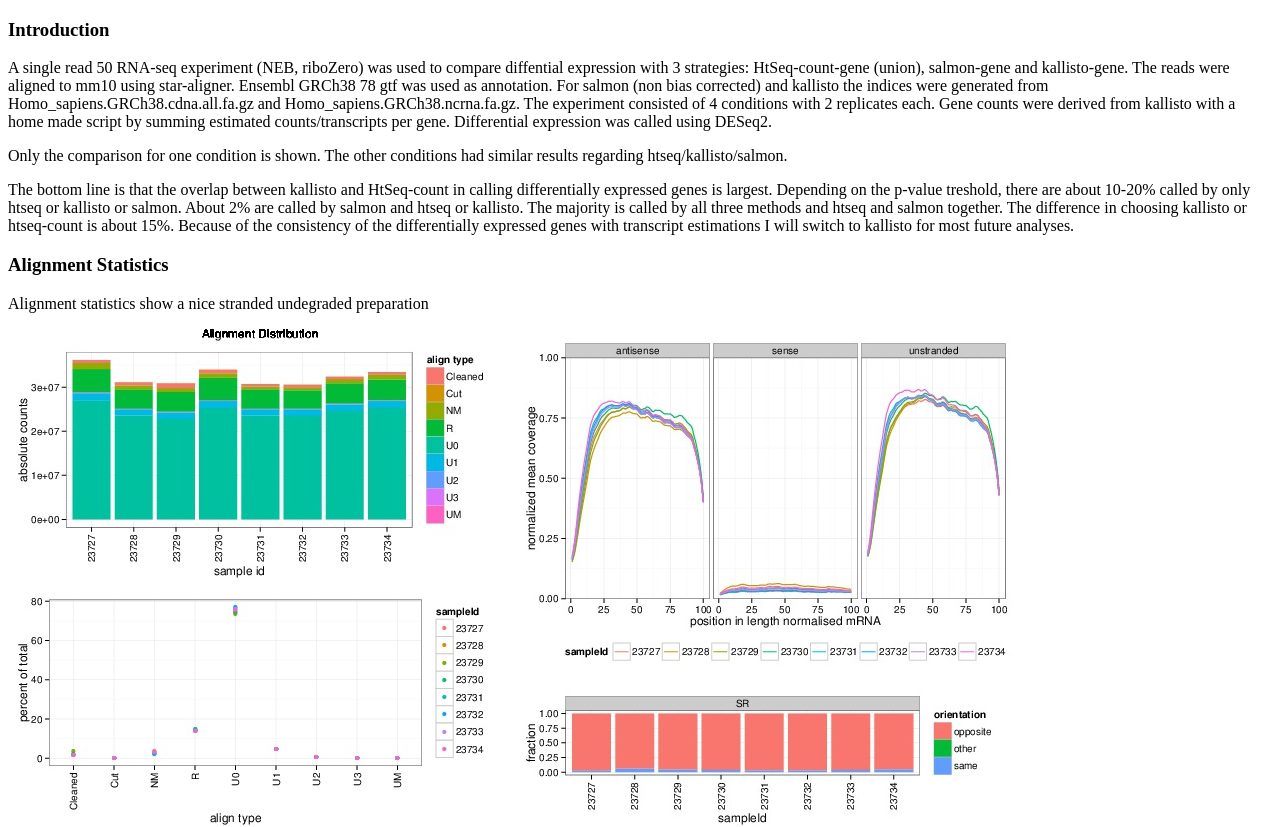
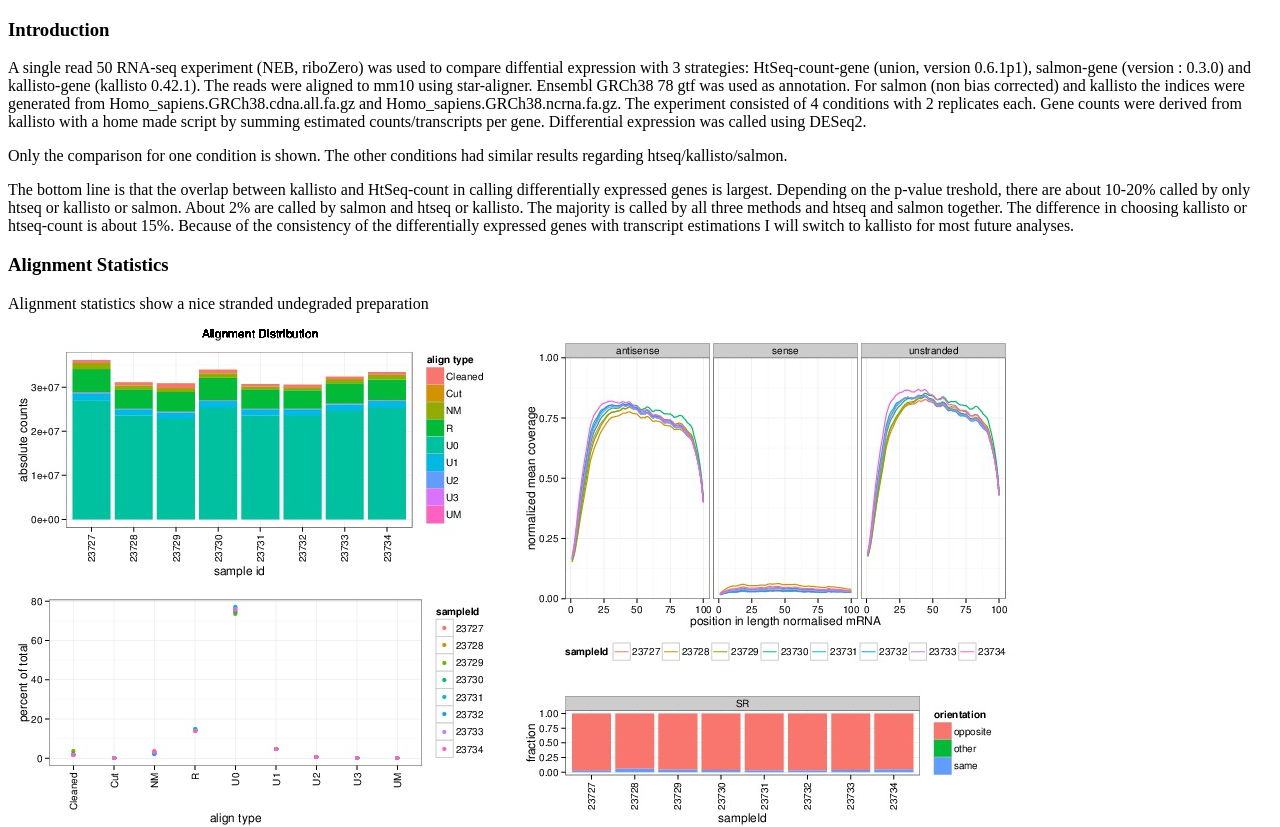
Before and after one commit to idot/idot.github.io, a plain HTML site: page 20150608-kallisto-salmon-htseq/index.html in a window 1280 px wide. Shown: the top 827 px of the page. Drawn offline with Linux system fonts and the light colour scheme.

Commit message:
added version info

```diff
--- a/20150608-kallisto-salmon-htseq/index.html
+++ b/20150608-kallisto-salmon-htseq/index.html
@@ -72,7 +72,7 @@
 
 <h3>Introduction</h3>
 
-<p>A single read 50 RNA-seq experiment (NEB, riboZero) was used to compare diffential expression with 3 strategies:  HtSeq-count-gene (union), salmon-gene and kallisto-gene.
+<p>A single read 50 RNA-seq experiment (NEB, riboZero) was used to compare diffential expression with 3 strategies:  HtSeq-count-gene (union,  version 0.6.1p1), salmon-gene (version : 0.3.0) and kallisto-gene (kallisto 0.42.1).
 The reads were aligned to mm10 using star-aligner. Ensembl GRCh38 78 gtf was used as annotation. For salmon (non bias corrected) and kallisto the indices were
 generated from Homo_sapiens.GRCh38.cdna.all.fa.gz and Homo_sapiens.GRCh38.ncrna.fa.gz.
 The experiment consisted of 4 conditions with 2 replicates each. Gene counts were derived from kallisto with a home made script by summing estimated counts/transcripts per gene.
```
